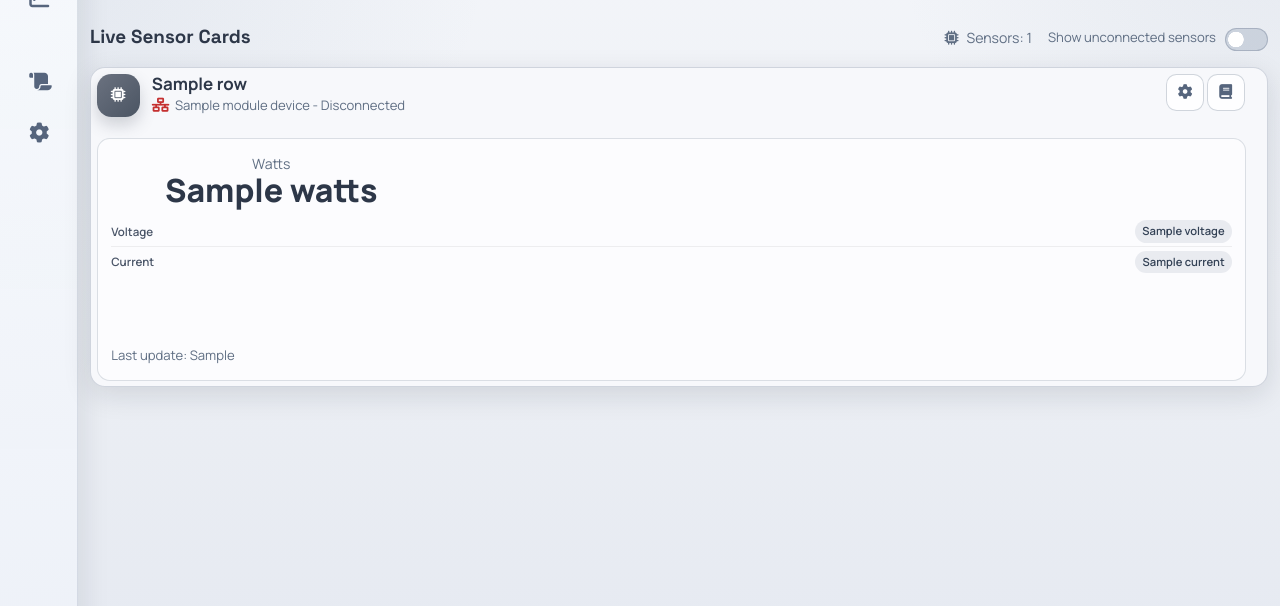
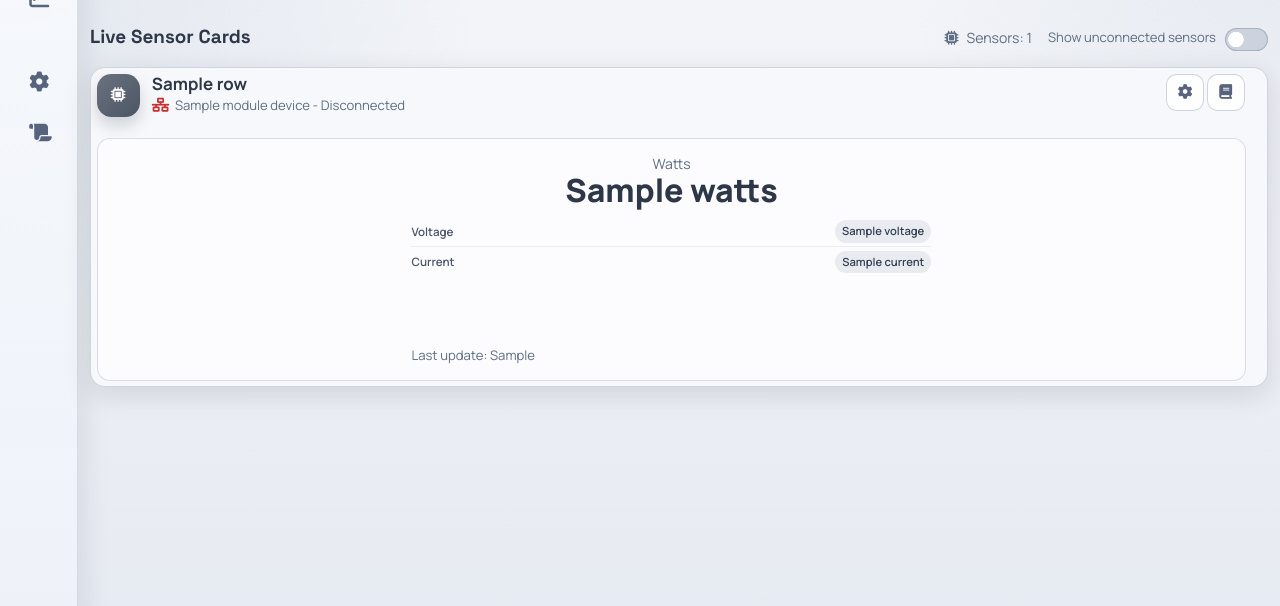
Before and after one commit to allanbeth/energy-monitor-core, a Flask app: template templates/module.html in a window 1280 px wide. Shown: the part 111-717 px from the top of the page. Run offline with Flask 3, Linux system fonts and the light colour scheme; the template is opened without the code that fills it: most values are stand-ins (such as "Sample title", 1, 10 or a date in 2020).

Commit message:
ui update

```diff
--- a/static/css/app.css
+++ b/static/css/app.css
@@ -1087,6 +1087,7 @@ input.form-check-input[type="checkbox"]:focus {
 .sensor-main-value-wrap {
   width: min(100%, 320px);
   text-align: center;
+  margin-inline: auto;
 }
 
 .sensor-main-value {
@@ -1098,8 +1099,9 @@ input.form-check-input[type="checkbox"]:focus {
 .sensor-live-rows {
   display: flex;
   flex-direction: column;
-  align-items: center;
-  width: 100%;
+  align-items: stretch;
+  width: min(100%, 520px);
+  margin-inline: auto;
 }
 
 .sensor-live-rows .settings-entry {
@@ -1540,6 +1542,8 @@ input.form-check-input[type="checkbox"]:focus {
   margin-top: auto;
   color: var(--muted);
   font-size: 0.82rem;
+  width: min(100%, 520px);
+  margin-inline: auto;
 }
 
 .sensor-card-config .form-select,
--- a/templates/base.html
+++ b/templates/base.html
@@ -42,11 +42,11 @@
           <i class="fa-solid {{ module.icon }}"></i><span>{{ module.title }}</span>
         </a>
         {% endfor %}
+        <a class="sidebar-link {% if page_name == 'core-settings' or page_name == 'module-settings' %}active{% endif %}" href="/settings">
+          <i class="fa-solid fa-gear"></i><span>Settings</span>
+        </a>
         <a class="sidebar-link {% if page_name == 'logs' %}active{% endif %}" href="/logs">
           <i class="fa-solid fa-scroll"></i><span>Logs</span>
-        </a>
-        <a class="sidebar-link {% if page_name == 'core-settings' or page_name == 'module-settings' %}active{% endif %}" href="/settings">
-          <i class="fa-solid fa-gear"></i><span>Settings</span>
         </a>
       </nav>
     </aside>
```
Also changed, not shown: energy_monitor_core/pollers/ina.py (+14 -0 lines).
